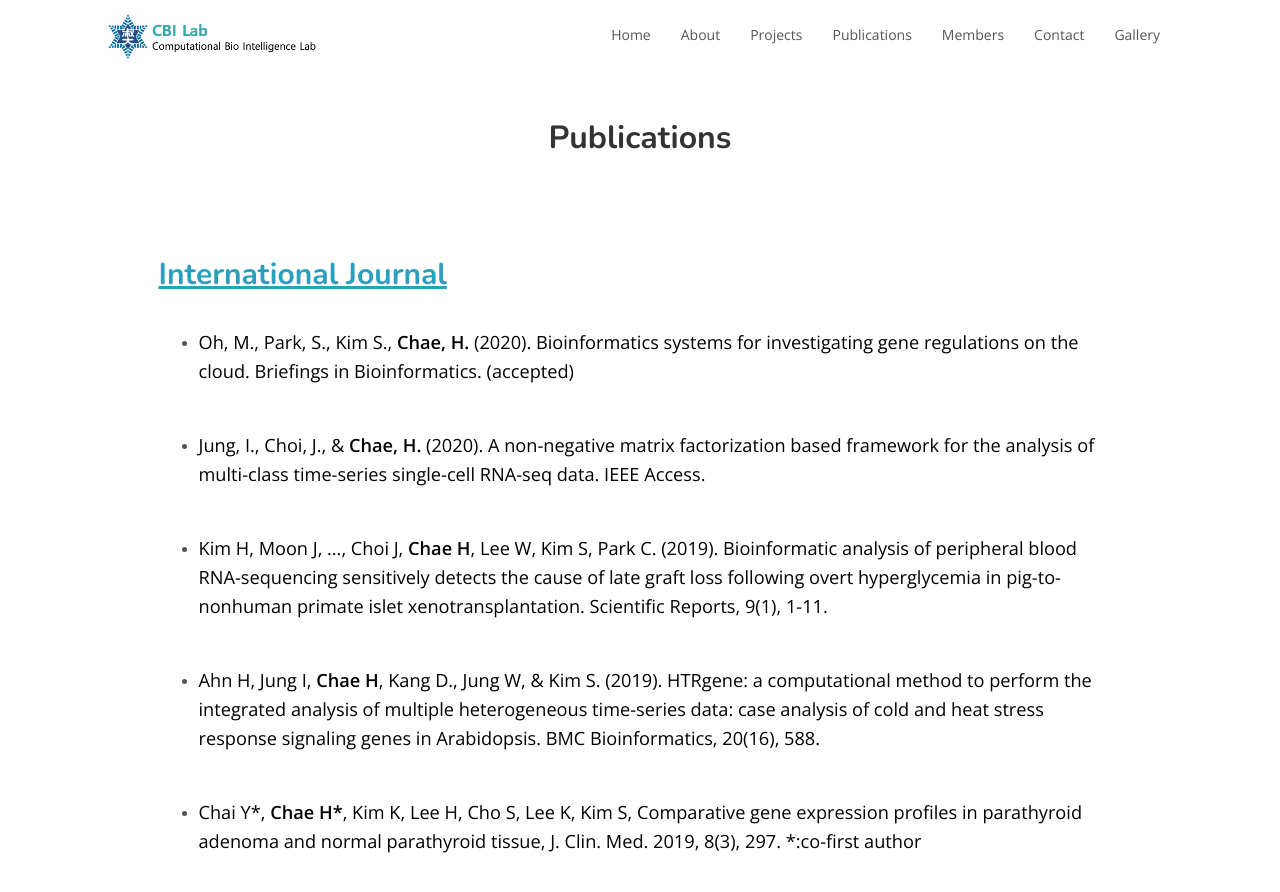
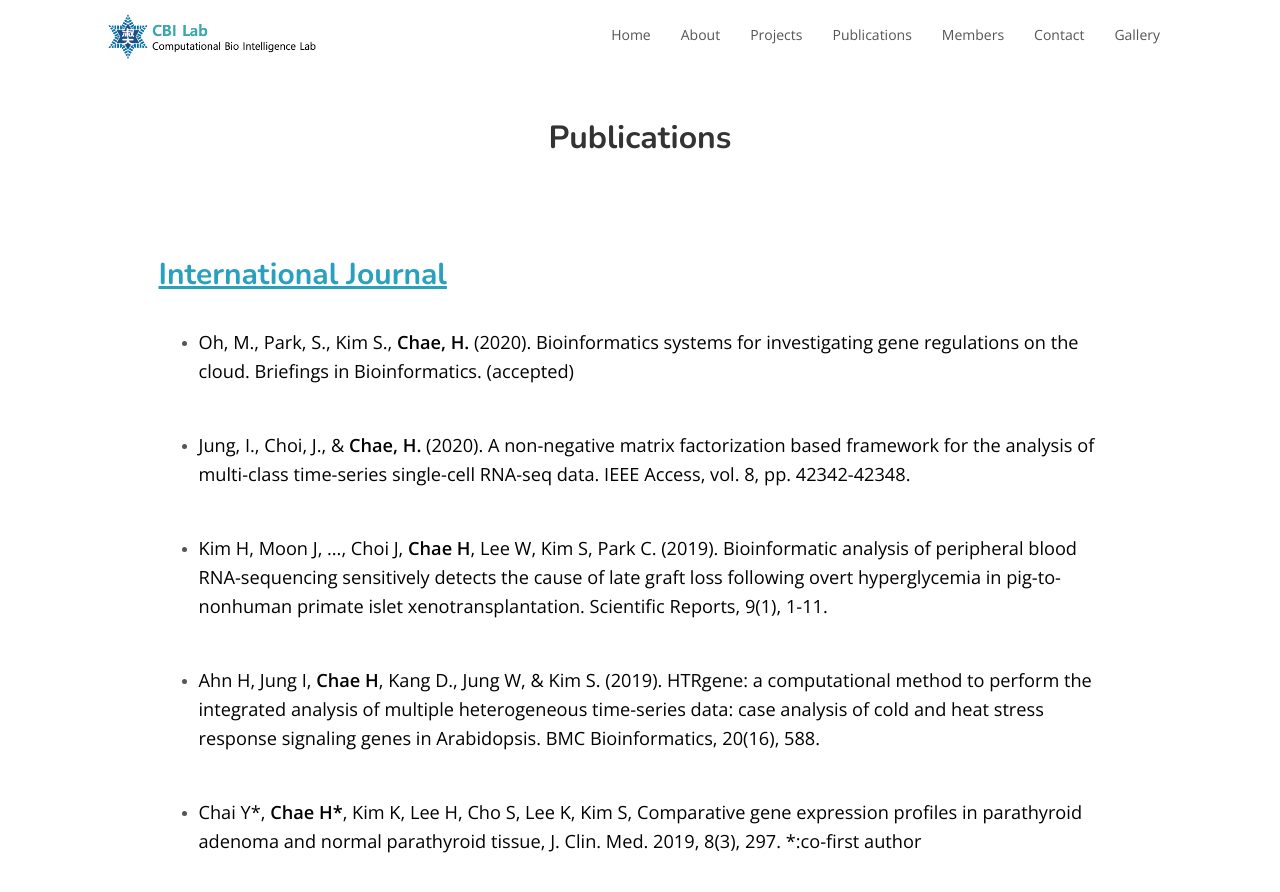
Before and after one commit to cbi-bioinfo/cbi-bioinfo.github.io_old, a Jekyll site: the page built from publications.html, in a window 1280 px wide and 900 px high. Shown: the top 892 px of the window. Built offline with Jekyll 4.4.1, drawn with Linux system fonts in a browser that asks for light colours; nearby versions of some CDN libraries.

Commit message:
modify publication.html (modify sctime publication)

```diff
--- a/publications.html
+++ b/publications.html
@@ -25,7 +25,7 @@
 
                     <ul>
                         <li><p style="font-size: 130%;color: black">Oh, M., Park, S., Kim S., <b>Chae, H.</b> (2020). Bioinformatics systems for investigating gene regulations on the cloud. Briefings in Bioinformatics. (accepted)</p></li><br><br>
-                        <li><p style="font-size: 130%;color: black">Jung, I., Choi, J., & <b>Chae, H.</b> (2020). A non-negative matrix factorization based framework for the analysis of multi-class time-series single-cell RNA-seq data. IEEE Access.</p></li><br><br>
+                        <li><p style="font-size: 130%;color: black">Jung, I., Choi, J., & <b>Chae, H.</b> (2020). A non-negative matrix factorization based framework for the analysis of multi-class time-series single-cell RNA-seq data. IEEE Access, vol. 8, pp. 42342-42348.</p></li><br><br>
                         <li><p style="font-size: 130%;color: black">Kim H, Moon J, ..., Choi J, <b>Chae H</b>, Lee W, Kim S, Park C. (2019). Bioinformatic analysis of peripheral blood RNA-sequencing sensitively detects the cause of late graft loss following overt hyperglycemia in pig-to-nonhuman primate islet xenotransplantation. Scientific Reports, 9(1), 1-11. </p></li><br><br>
                         <li><p style="font-size: 130%;color: black">Ahn H, Jung I, <b>Chae H</b>, Kang D., Jung W, & Kim S. (2019). HTRgene: a computational method to perform the integrated analysis of multiple heterogeneous time-series data: case analysis of cold and heat stress response signaling genes in Arabidopsis. BMC Bioinformatics, 20(16), 588.</p></li><br><br>
                         <li><p style="font-size: 130%;color: black">Chai Y*, <b>Chae H*</b>, Kim K, Lee H, Cho S, Lee K, Kim S, Comparative gene expression profiles in parathyroid adenoma and normal parathyroid tissue, J. Clin. Med. 2019, 8(3), 297. *:co-first author</p></li><br><br>
```
Also changed, not shown: 2 other files.
